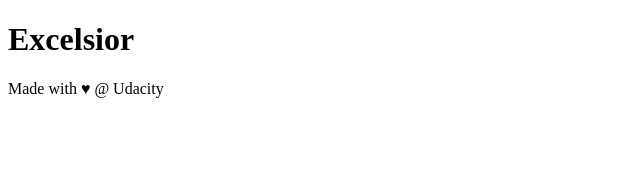
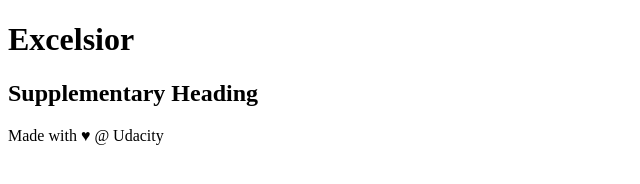
Before and after one commit to zacharydumas/new-git-project, a plain HTML site: page index.html in a window 1280 px wide. Shown: the whole page, without its empty margins (0-640 px from the left). Drawn offline with Linux system fonts and the light colour scheme.

Commit message:
add supplementary heading

```diff
--- a/index.html
+++ b/index.html
@@ -11,6 +11,7 @@
 
     <header>
         <h1>Excelsior</h1>
+		<h2>Supplementary Heading</h2>
     </header>
 
     <div class="container">
```
